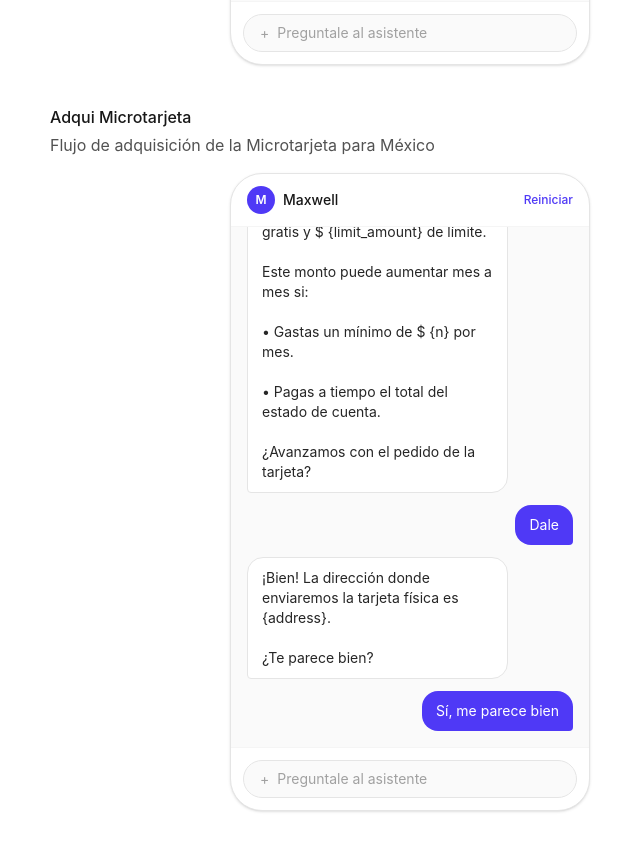
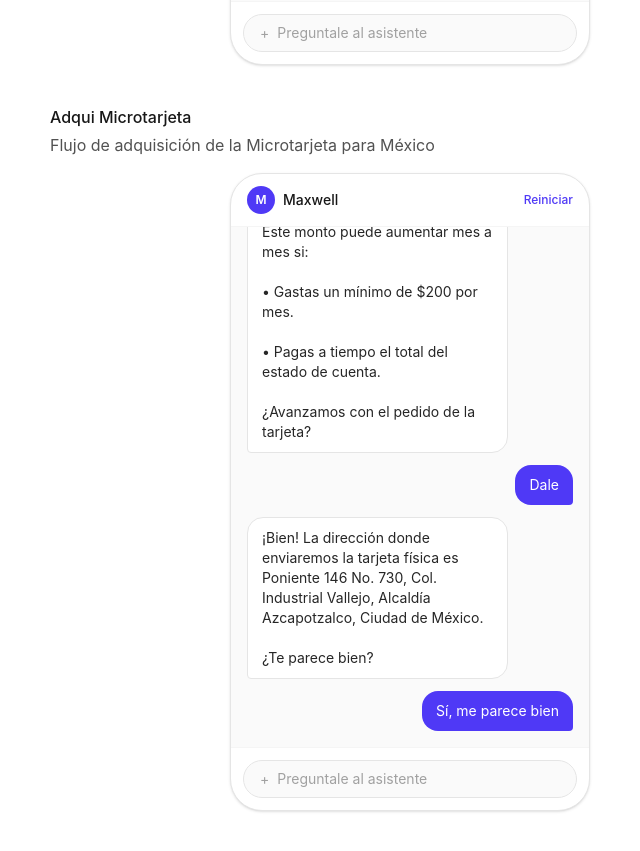
Before and after one commit to guidosantolin-cell/guidosantolin-cell.github.io, a React (Vite) app: page /#/proyecto/flujo-adqui-tc-en-maxwell in a window 1280 px wide. Shown: the part 5120-5971 px from the top of the page, without its empty margins (230-870 px from the left). Built offline with nearby package versions, Linux system fonts and the light colour scheme.

Commit message:
Completa placeholders del prototipo de Microtarjeta México con datos reales
Reemplaza nombre, límite, gasto mínimo, cashback, vencimiento y dirección por los valores reales del caso.

Co-Authored-By: Claude Sonnet 5 <noreply@anthropic.com>

```diff
--- a/src/data/maxwellConversations.ts
+++ b/src/data/maxwellConversations.ts
@@ -57,12 +57,12 @@ export const maxwellConversations = {
       { from: 'user', text: 'Quiero una tarjeta de crédito' },
       {
         from: 'maxwell',
-        text: '¡Hola, {nombre user}! Tienes una tarjeta esperándote con anualidad gratis y $ {limit_amount} de límite.\n\nEste monto puede aumentar mes a mes si:\n\n• Gastas un mínimo de $ {n} por mes.\n\n• Pagas a tiempo el total del estado de cuenta.\n\n¿Avanzamos con el pedido de la tarjeta?',
+        text: '¡Hola, Lucia! Tienes una tarjeta esperándote con anualidad gratis y $ 400 de límite.\n\nEste monto puede aumentar mes a mes si:\n\n• Gastas un mínimo de $200 por mes.\n\n• Pagas a tiempo el total del estado de cuenta.\n\n¿Avanzamos con el pedido de la tarjeta?',
       },
       { from: 'user', text: 'Dale' },
       {
         from: 'maxwell',
-        text: '¡Bien! La dirección donde enviaremos la tarjeta física es {address}.\n\n¿Te parece bien?',
+        text: '¡Bien! La dirección donde enviaremos la tarjeta física es Poniente 146 No. 730, Col. Industrial Vallejo, Alcaldía Azcapotzalco, Ciudad de México.\n\n¿Te parece bien?',
       },
       { from: 'user', text: 'Sí, me parece bien' },
       { from: 'widget' },
@@ -70,11 +70,11 @@ export const maxwellConversations = {
     widget: {
       title: 'Vas a pedir la tarjeta de crédito',
       rows: [
-        { label: 'Límite', value: '$ {limit_amount}' },
+        { label: 'Límite', value: '$ 400' },
         { label: 'Anualidad', value: 'Gratis' },
-        { label: 'Cashback', value: 'Hasta {n}% en tus compras' },
-        { label: 'Vencimiento', value: 'Día {day} de cada mes' },
-        { label: 'Enviar tarjeta a', value: '{address}' },
+        { label: 'Cashback', value: 'Hasta 3% en tus compras' },
+        { label: 'Vencimiento', value: 'Día 5 de cada mes' },
+        { label: 'Enviar tarjeta a', value: 'Poniente 146 No. 730, Col. Industrial Vallejo, Alcaldía Azcapotzalco, Ciudad de México' },
       ],
       footer: [
         { text: 'Al confirmar, acepto los ' },
```
